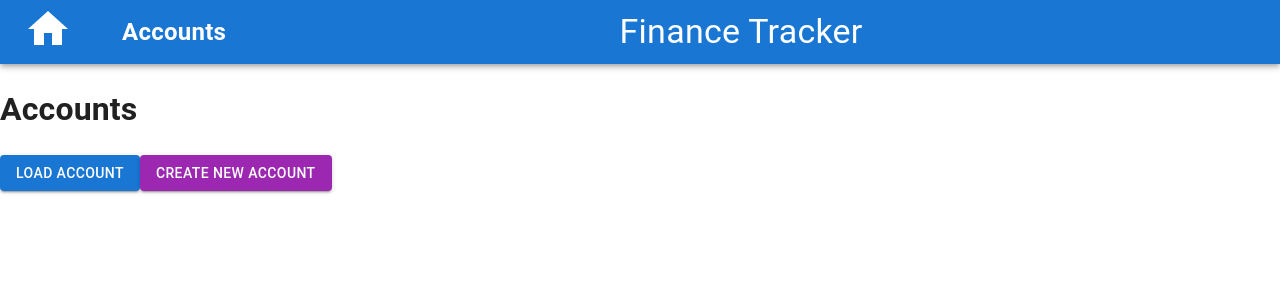
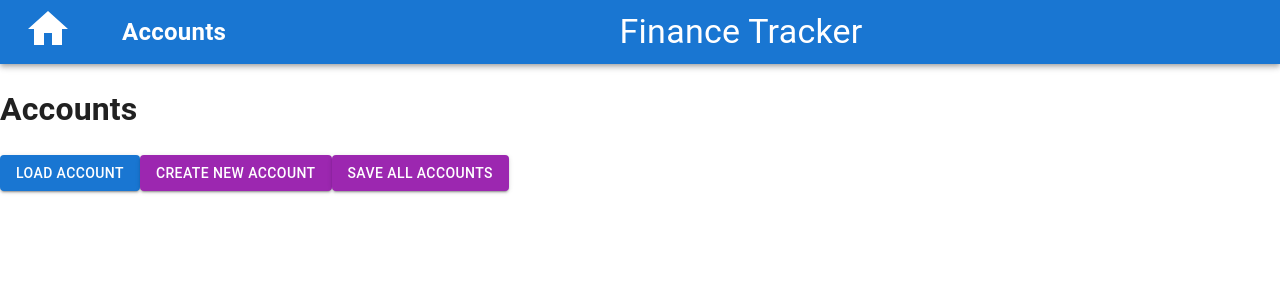
Before and after one commit to jwaspin/luca-ledger, a React (Vite) app: page /accounts in a window 1280 px wide. Shown: the top 300 px of the page. Built offline with nearby package versions, Linux system fonts and the light colour scheme.

Commit message:
Save All Acounts Button and Action
Accounts page has a new 'Save All Accounts' button.
When pressed, all accounts are saved to the downloads folder.

```diff
--- a/src/views/Accounts/Accounts.jsx
+++ b/src/views/Accounts/Accounts.jsx
@@ -15,6 +15,23 @@ export default function Accounts() {
 
   const handleCreateAccount = () => {
     dispatch(createNewAccount());
+  };
+
+  const saveAccount = (account, filename) => {
+    const saveString = JSON.stringify(account, null, 2);
+    const saveBlob = new Blob([saveString]);
+    const url = URL.createObjectURL(saveBlob);
+    const link = document.createElement('a');
+    link.download = filename;
+    link.href = url;
+    link.click();
+    URL.revokeObjectURL(url);
+  };
+
+  const handleSaveAllAccounts = () => {
+    accounts.forEach((account) => {
+      saveAccount(account, `${account.name}.json`);
+    });
   };
 
   return (
@@ -58,6 +75,13 @@ export default function Accounts() {
       >
         Create New Account
       </Button>
+      <Button
+        variant='contained'
+        color='secondary'
+        onClick={handleSaveAllAccounts}
+      >
+        Save All Accounts
+      </Button>
     </div>
   );
 }
```
